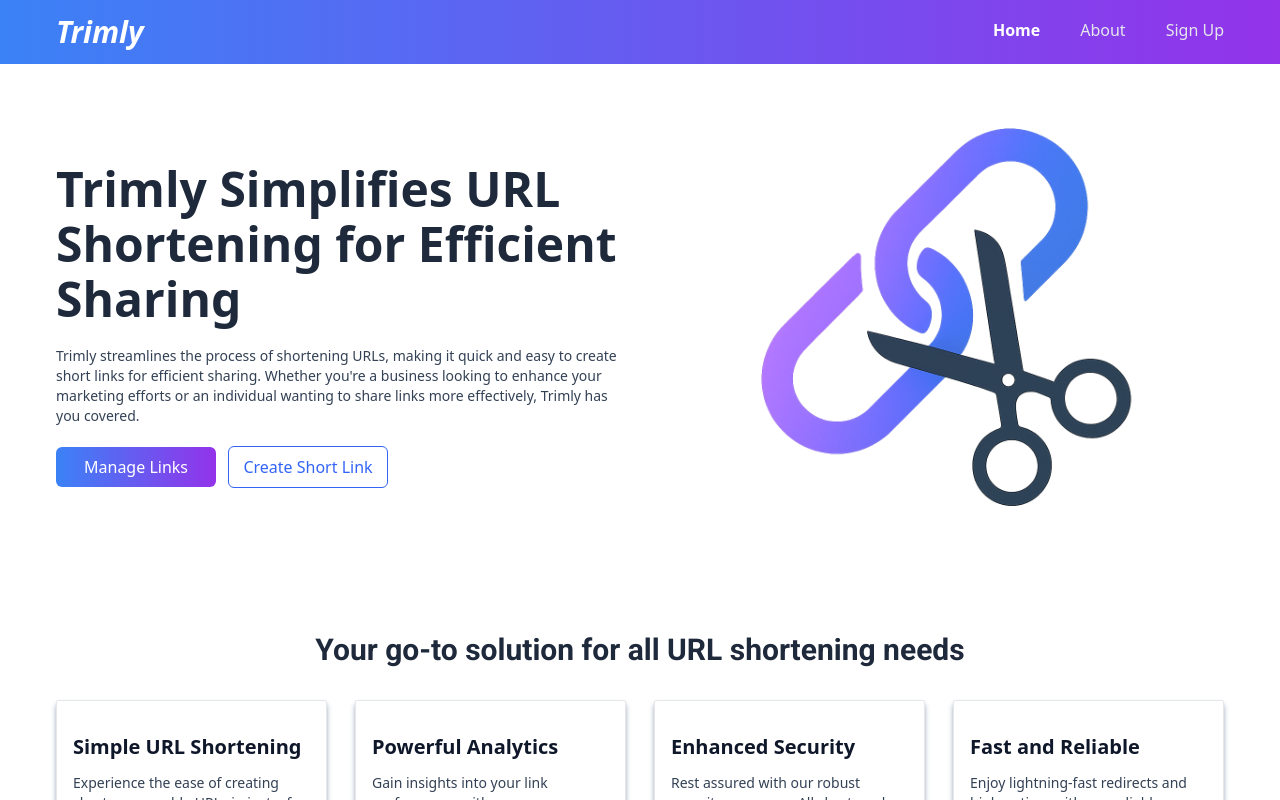
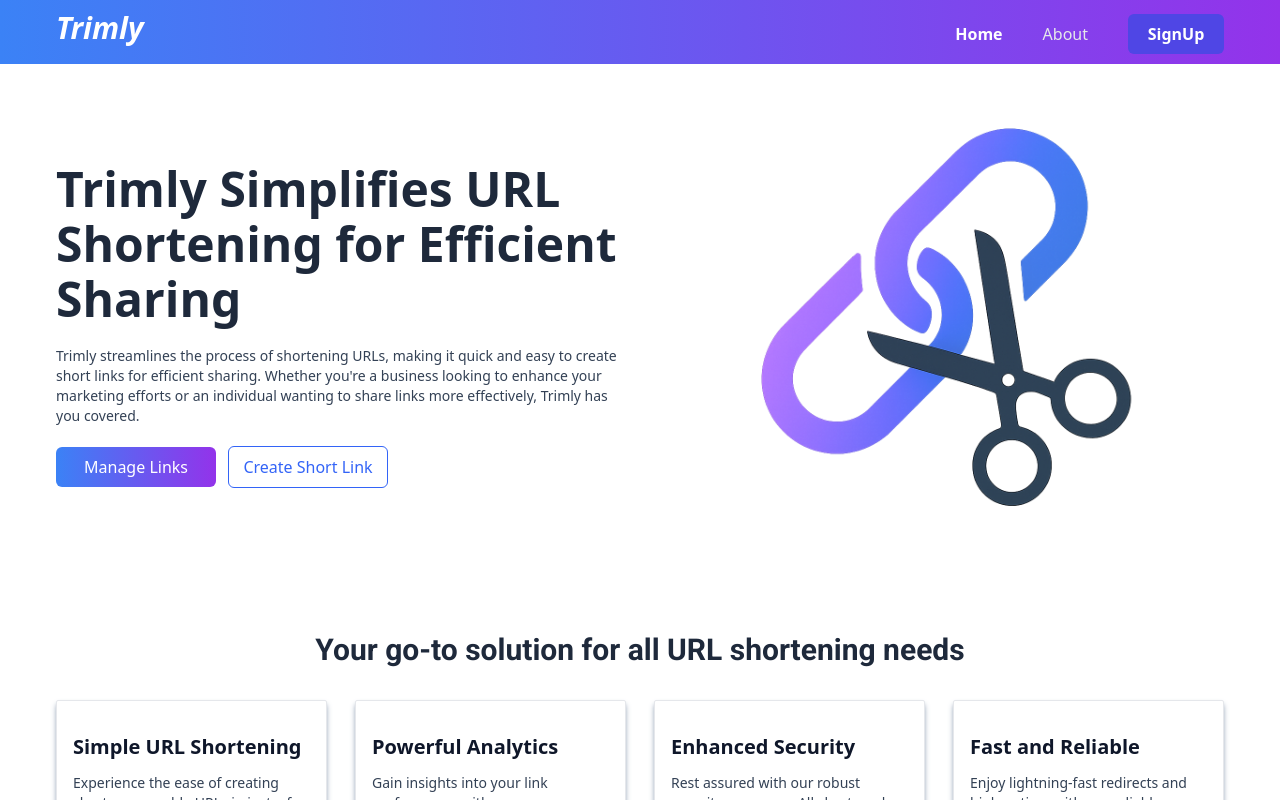
Before and after one commit to etb24/Trimly, a React (Vite) app in the folder frontend/: page / in a window 1280 px wide. Shown: the top 800 px of the page. Built offline with nearby package versions, Linux system fonts and the light colour scheme; no server answers.

Commit message:
manage public and private routes, update navbar, fix redirects

```diff
--- a/frontend/src/AppRouter.jsx
+++ b/frontend/src/AppRouter.jsx
@@ -8,6 +8,7 @@ import Footer from './components/Footer'
 import { Toaster } from 'react-hot-toast'
 import DashboardLayout from './components/dashboard/DashboardLayout'
 import { Route, Routes } from "react-router-dom";
+import PrivateRoute from "./PrivateRoute";
 
 
 const AppRouter = () => {
@@ -18,9 +19,11 @@ const AppRouter = () => {
         <Routes>
             <Route path="/" element={<LandingPage />} />
             <Route path="/about" element={<AboutPage />} />
-            <Route path="/register" element={<RegisterPage />} />
-            <Route path="/login" element={<LoginPage />} />
-            <Route path="/dashboard" element={<DashboardLayout />} />
+
+            <Route path="/register" element={<PrivateRoute publicPage = {true}><RegisterPage /></PrivateRoute>} />
+            <Route path="/login" element={<PrivateRoute publicPage = {true}><LoginPage /></PrivateRoute>} />
+
+            <Route path="/dashboard" element={<PrivateRoute publicPage = {false}><DashboardLayout/></PrivateRoute>} />
         </Routes>
         <Footer/>
     </>
@@ -32,7 +35,7 @@ export default AppRouter;
 export const SubdomainRouter =() => {
     return (
     <Routes>
-        <Route path="/:url" element={<ShortenUrlPage />} />
+        <Route path="/:url" element={<ShortenedUrlPage />} />
     </Routes>
     );
 }
--- /dev/null
+++ b/frontend/src/PrivateRoute.jsx
@@ -0,0 +1,12 @@
+import { Navigate } from "react-router-dom"
+import { useStoreContext } from "./contextApi/ContextApi"
+
+export default function PrivateRoute({children, publicPage}){
+    const { token } = useStoreContext();
+
+    if (publicPage) {
+        return token ? <Navigate to="/dashboard"/> : children;
+    }
+
+    return !token ? <Navigate to="/login"/> : children;
+}
--- a/frontend/src/components/NavBar.jsx
+++ b/frontend/src/components/NavBar.jsx
@@ -2,13 +2,19 @@ import React, { useState } from "react";
 import { Link, useLocation, useNavigate } from "react-router-dom";
 import { IoIosMenu } from "react-icons/io";
 import { RxCross2 } from "react-icons/rx";
+import { useStoreContext } from "../contextApi/ContextApi";
 
 
 const Navbar = () => {
+  const navigate = useNavigate();
+  const {token, setToken} =useStoreContext();
   const path = useLocation().pathname;
   const [navbarOpen, setNavbarOpen] = useState(false);
 
   const onLogOutHandler = () => {
+    setToken(null);
+    localStorage.removeItem("JWT_TOKEN");
+    navigate("/login");
   };
 
   return (
@@ -44,16 +50,35 @@ const Navbar = () => {
               About
             </Link>
           </li>
-          <li className="hover:text-btnColor font-[500]  transition-all duration-150">
+          {token && (
+            <li className="hover:text-btnColor font-[500]  transition-all duration-150">
             <Link
               className={`${
-                path === "/register" ? "text-white font-semibold" : "text-gray-200"
+                path === "/dashboard" ? "text-white font-semibold" : "text-gray-200"
               }`}
-              to="/register"
+              to="/dashboard"
             >
-              Sign Up
+              Dashboard
             </Link>
           </li>
+          )}
+
+          {!token && (
+            <Link to="/register">
+              <li className='sm:ml-0 -ml-1 bg-indigo-600 text-white cursor-pointer w-24 text-center font-semibold px-2 py-2 rounded-md hover:text-slate-300 transition-all duration-150'>
+                SignUp
+              </li>
+            </Link>
+          )}
+
+          {token && (
+            <button
+            onClick={onLogOutHandler}
+            className='sm:ml-0 -ml-1 bg-rose-700 text-white cursor-pointer w-24 text-center font-semibold px-2 py-2 rounded-md hover:text-slate-300 transition-all duration-150'>
+              Logout
+            </button>
+          )}
+
         </ul>
         <button
           onClick={() => setNavbarOpen(!navbarOpen)}
```
